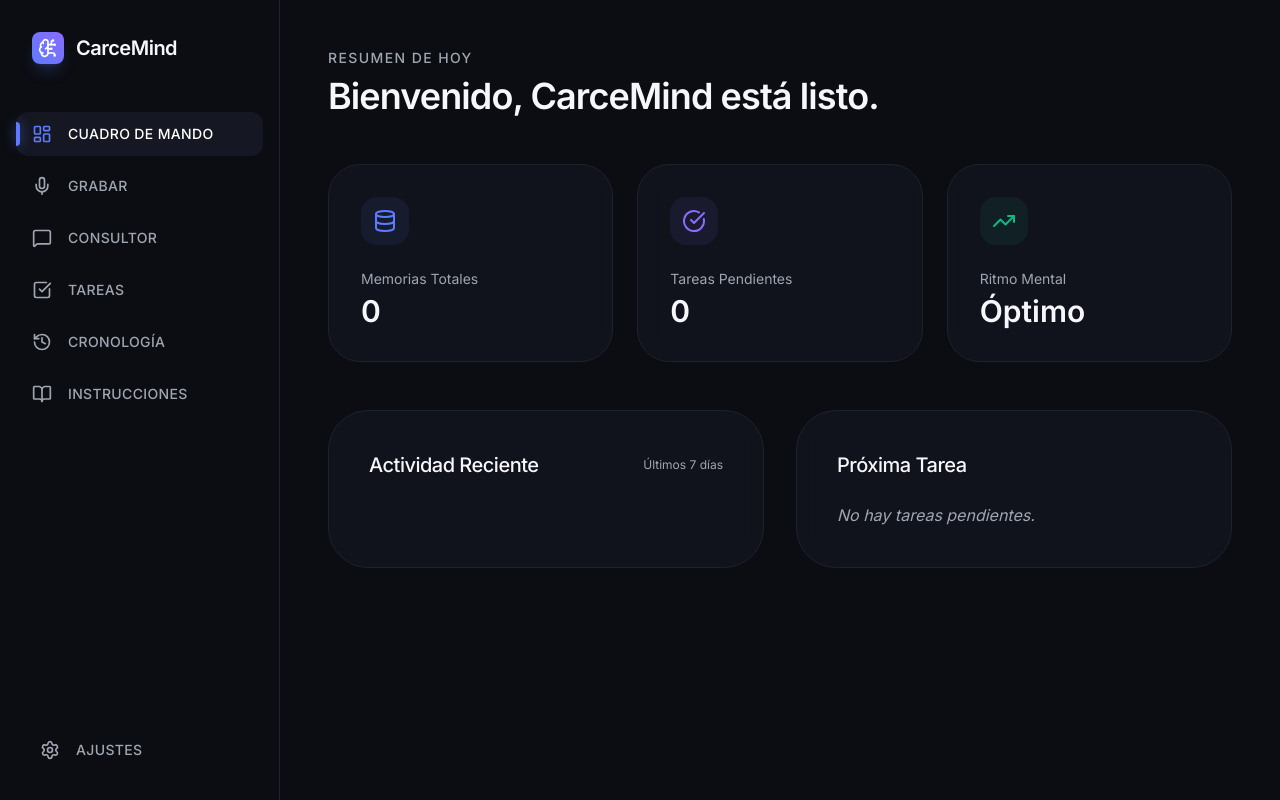
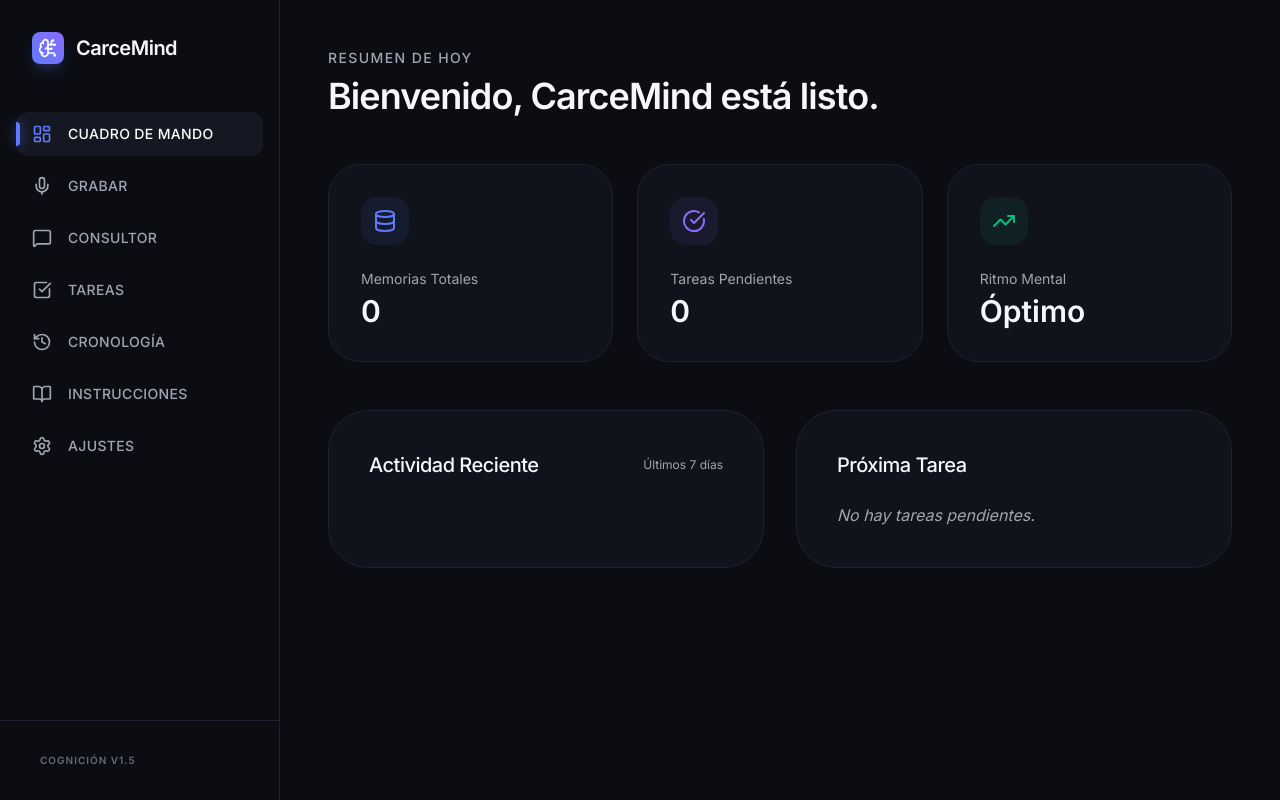
Before and after one commit to carcepower/Carcemind, a React (Vite) app: page / in a window 1280 px wide. Built offline with nearby package versions, Linux system fonts and the light colour scheme.

Commit message:
Update from Google Built

```diff
--- a/components/Sidebar.tsx
+++ b/components/Sidebar.tsx
@@ -26,22 +26,33 @@ const Sidebar: React.FC<SidebarProps> = ({ activeView, onViewChange, isMobileMen
     { id: ViewType.TASKS, label: 'TAREAS', icon: CheckSquare },
     { id: ViewType.MEMORIES, label: 'CRONOLOGÍA', icon: History },
     { id: ViewType.INSTRUCTIONS, label: 'INSTRUCCIONES', icon: BookOpen },
+    { id: ViewType.SETTINGS, label: 'AJUSTES', icon: Settings },
+  ];
+
+  // Íconos para la barra inferior (limitado a 5 para que quepa bien en móvil)
+  const mobileBottomItems = [
+    { id: ViewType.DASHBOARD, icon: LayoutDashboard },
+    { id: ViewType.RECORD, icon: Mic },
+    { id: ViewType.CHAT, icon: MessageSquare },
+    { id: ViewType.TASKS, icon: CheckSquare },
+    { id: ViewType.SETTINGS, icon: Settings },
   ];
 
   return (
     <>
+      {/* Sidebar Lateral (Desktop y Mobile Overlay) */}
       <aside className={`
         fixed md:static inset-y-0 left-0 w-[280px] bg-[#0B0D12] border-r border-[#1F2330] flex flex-col z-[100] transition-transform duration-500 ease-in-out
         ${isMobileMenuOpen ? 'translate-x-0' : '-translate-x-full md:translate-x-0'}
       `}>
-        <div className="p-8 flex items-center gap-3">
+        <div className="p-8 flex items-center gap-3 shrink-0">
           <div className="w-8 h-8 rounded-lg bg-gradient-to-tr from-[#5E7BFF] to-[#8A6CFF] flex items-center justify-center shadow-lg shadow-[#5E7BFF33]">
             <BrainCircuit className="w-5 h-5 text-white" />
           </div>
           <h1 className="text-xl font-semibold tracking-tight">CarceMind</h1>
         </div>
 
-        <nav className="flex-1 px-4 mt-4 space-y-2">
+        <nav className="flex-1 px-4 mt-4 space-y-2 overflow-y-auto scrollbar-hide">
           {navItems.map((item) => {
             const isActive = activeView === item.id;
             return (
@@ -64,24 +75,25 @@ const Sidebar: React.FC<SidebarProps> = ({ activeView, onViewChange, isMobileMen
           })}
         </nav>
 
-        <div className="p-6">
-          <button
-            onClick={() => onViewChange(ViewType.SETTINGS)}
-            className={`w-full flex items-center gap-4 px-4 py-4 rounded-xl transition-all duration-300 ${activeView === ViewType.SETTINGS ? 'bg-[#151823] text-white' : 'text-[#A0A6B1] hover:text-white'}`}
-          >
-            <Settings className="w-5 h-5" />
-            <span className="text-sm font-medium tracking-wide uppercase text-[10px]">AJUSTES</span>
-          </button>
+        <div className="p-6 border-t border-[#1F2330] mt-auto shrink-0 md:block hidden">
+          <div className="flex items-center gap-3 px-4 py-2 text-[10px] font-bold text-[#646B7B] uppercase tracking-widest">
+            Cognición v1.5
+          </div>
         </div>
       </aside>
 
-      <nav className="md:hidden fixed bottom-0 left-0 right-0 glass border-t border-[#1F2330] px-4 py-3 flex justify-around items-center z-[100] safe-area-bottom">
-        {navItems.slice(0, 4).map((item) => {
+      {/* Barra Inferior Móvil (Acceso rápido) */}
+      <nav className="md:hidden fixed bottom-0 left-0 right-0 glass border-t border-[#1F2330] px-2 py-3 pb-8 flex justify-around items-center z-[100] safe-area-bottom">
+        {mobileBottomItems.map((item) => {
           const isActive = activeView === item.id;
           return (
-            <button key={item.id} onClick={() => onViewChange(item.id)} className="flex flex-col items-center gap-1 min-w-[64px]">
-              <div className={`p-2 rounded-xl transition-all ${isActive ? 'bg-[#5E7BFF] text-white shadow-lg' : 'text-[#646B7B]'}`}>
-                <item.icon className="w-6 h-6" />
+            <button
+              key={item.id}
+              onClick={() => onViewChange(item.id)}
+              className="flex flex-col items-center gap-1 flex-1"
+            >
+              <div className={`p-2.5 rounded-xl transition-all duration-300 ${isActive ? 'bg-[#5E7BFF] text-white shadow-lg shadow-[#5E7BFF44] scale-110' : 'text-[#646B7B] hover:text-[#A0A6B1]'}`}>
+                <item.icon className="w-5 h-5" />
               </div>
             </button>
           );
--- a/index.html
+++ b/index.html
@@ -3,7 +3,7 @@
 <html lang="en">
   <head>
     <meta charset="UTF-8" />
-    <meta name="viewport" content="width=device-width, initial-scale=1.0" />
+    <meta name="viewport" content="width=device-width, initial-scale=1.0, viewport-fit=cover" />
     <title>CarceMind | Cognitive Memory Assistant</title>
     <script src="https://cdn.tailwindcss.com"></script>
     <link href="https://fonts.googleapis.com/css2?family=Inter:wght@300;400;500;600&display=swap" rel="stylesheet">
@@ -41,6 +41,16 @@
       .animate-pulse-soft {
         animation: pulse-soft 2s infinite ease-in-out;
       }
+      .safe-area-bottom {
+        padding-bottom: env(safe-area-inset-bottom, 1.5rem);
+      }
+      .scrollbar-hide::-webkit-scrollbar {
+        display: none;
+      }
+      .scrollbar-hide {
+        -ms-overflow-style: none;
+        scrollbar-width: none;
+      }
     </style>
   <script type="importmap">
 {
@@ -53,12 +63,10 @@
   }
 }
 </script>
-<link rel="stylesheet" href="/index.css">
 </head>
   <body>
     <div id="root"></div>
     <!-- Entry point for the application -->
     <script type="module" src="index.tsx"></script>
-  <script type="module" src="/index.tsx"></script>
-</body>
+  </body>
 </html>
```
